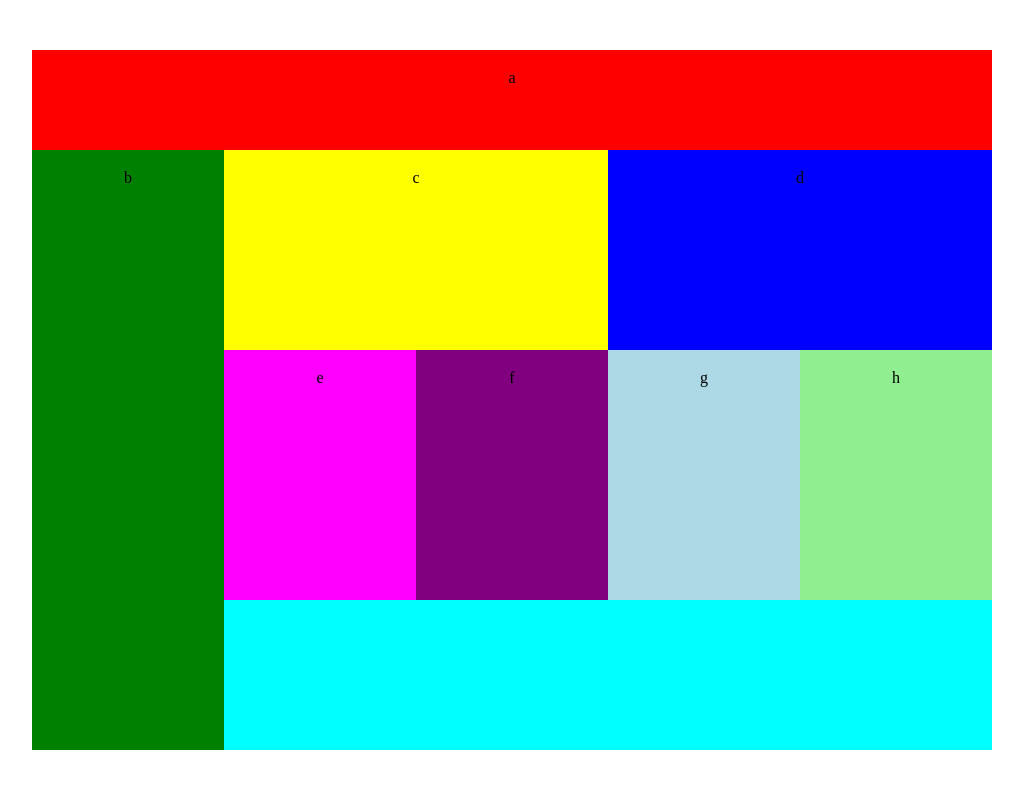
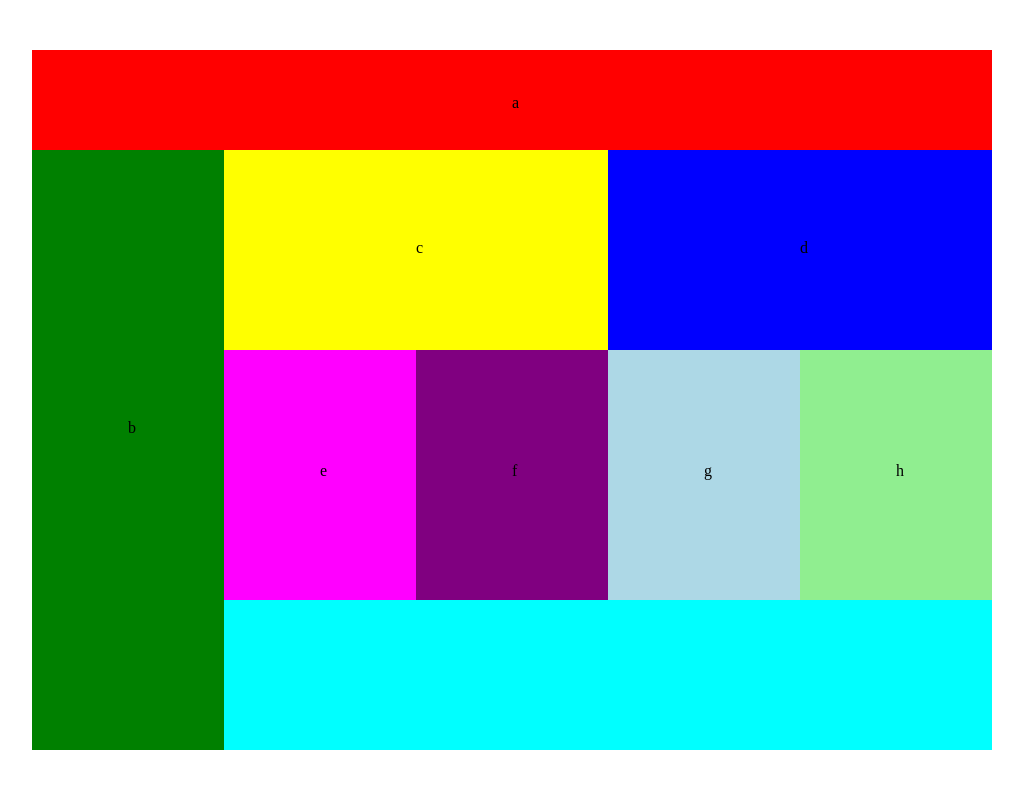
Before and after one commit to colson10/UI-Challenge-1, a plain HTML site: page index.html in a window 1280 px wide. Shown: the whole page, without its empty margins (128-1151 px from the left). Drawn offline with Linux system fonts and the light colour scheme.

Commit message:
centered letters

```diff
--- a/style.css
+++ b/style.css
@@ -5,12 +5,19 @@ body {
   text-align: center;
 }
 
+div {
+  position: relative;
+}
+
 span {
+  position: absolute;
+  left: 50%;
+  top: 45%;
   display: block;
-  margin: 20px;
 }
 
 header {
+  position: relative;
   background-color: red;
   float: left;
   width: 100%;
```
